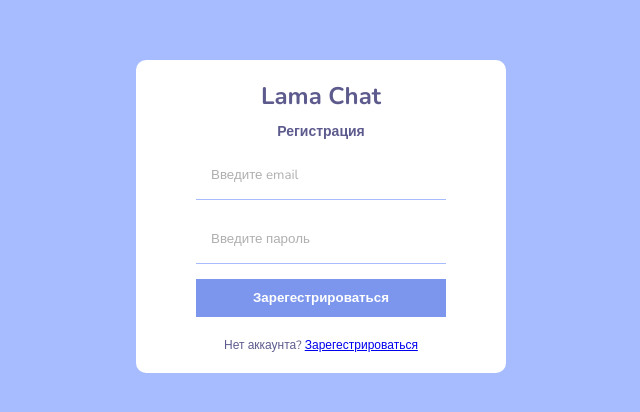
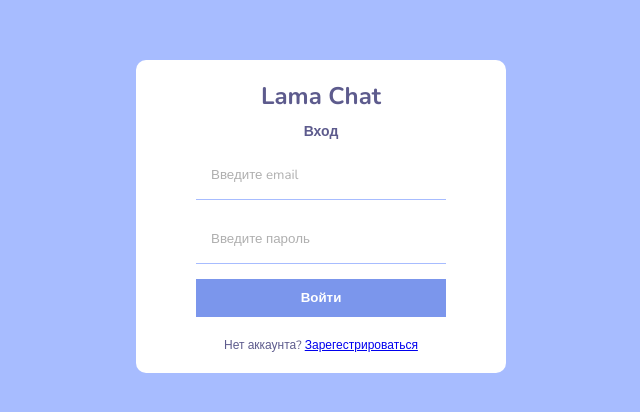
Before and after one commit to egoryan8/lama-chat, a React (Create React App) app: page /login in a window 1280 px wide. Shown: the part 184-596 px from the top of the page, without its empty margins (319-959 px from the left). Built offline with nearby package versions, Linux system fonts and the light colour scheme; no server answers.

Commit message:
feat: finish project

```diff
--- a/src/pages/Login.tsx
+++ b/src/pages/Login.tsx
@@ -23,11 +23,11 @@ const Register: React.FC = () => {
     <div className='formContainer'>
       <div className='formWrapper'>
         <span className='logo'>Lama Chat</span>
-        <span className='title'>Регистрация</span>
+        <span className='title'>Вход</span>
         <form onSubmit={handleFormSubmit}>
           <input type='email' placeholder='Введите email'/>
           <input type='password' placeholder='Введите пароль'/>
-          <button>Зарегестрироваться</button>
+          <button>Войти</button>
           {isErr && <span style={{color: 'red', fontSize: '14px', margin: '0 auto'}}>Что-то пошло не так</span>}
         </form>
         <p>Нет аккаунта? <Link to='/register'>Зарегестрироваться</Link></p>
--- a/src/style.scss
+++ b/src/style.scss
@@ -88,7 +88,7 @@
   justify-content: center;
 
   .container {
-    border: 1px solid white;
+    box-shadow: 0px 5px 10px 2px rgba(34, 60, 80, 0.2);
     border-radius: 10px;
     width: 90%;
     height: 80%;
@@ -99,6 +99,7 @@
     .sidebar {
       flex: 2;
       background-color: #3e3c61;
+      position: relative;
 
       .navbar {
         display: flex;
@@ -128,11 +129,14 @@
           button {
             background-color: #5d5b8d;
             color: #ddddf7;
-            font-size: 10px;
+            font-size: 12px;
             border: none;
             cursor: pointer;
-            padding: 0 5px;
+            padding: 5px 10px;
             border-radius: 5px;
+            position: absolute;
+            bottom: 10px;
+            left: 10px;
           }
         }
       }
```
